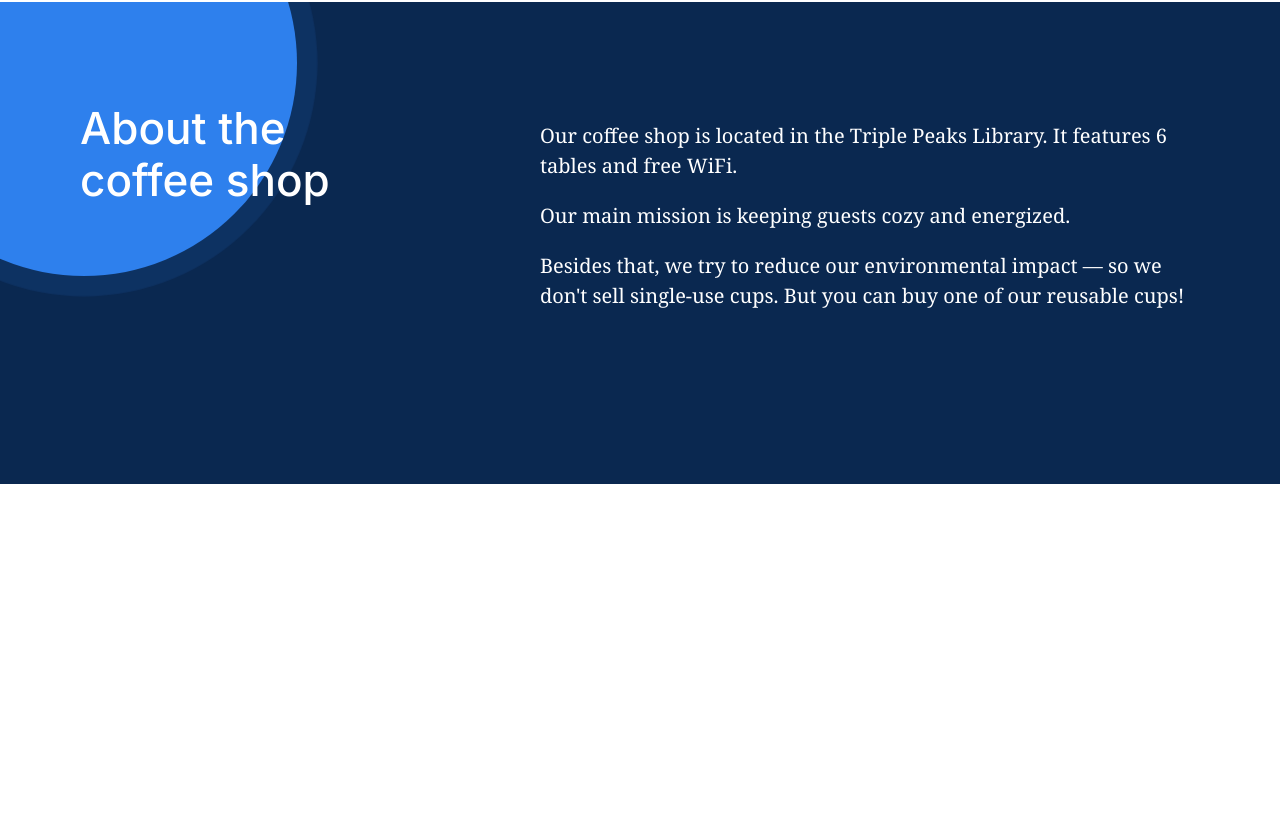
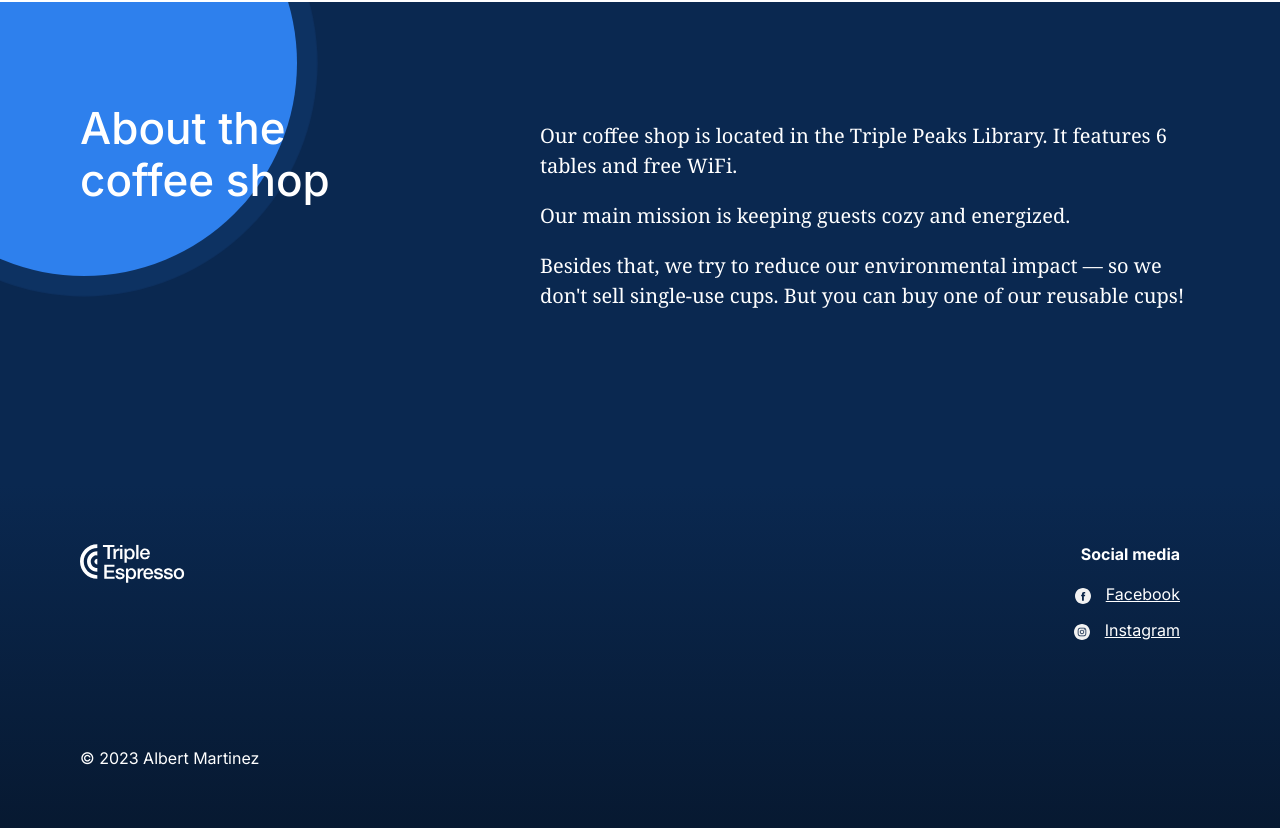
Before and after one commit to ialbertmartinez/se_project_coffeeshop, a plain HTML site: page index.html in a window 1280 px wide. Shown: the part 3624-4452 px from the top of the page. Before the commit the page ends 4108 px from the top, so only its background shows below. Drawn offline with Linux system fonts and the light colour scheme.

Commit message:
Add footer markup, styles, and page animations

```diff
--- /dev/null
+++ b/blocks/footer.css
@@ -0,0 +1,72 @@
+.footer {
+  background: linear-gradient(180deg, #0a2850 0%, #071931 100%);
+  color: #fff;
+  margin: 0;
+  padding: 60px 100px 60px 80px;
+}
+
+.footer__content {
+  display: flex;
+  justify-content: space-between;
+  align-items: flex-start;
+  margin-bottom: 108px;
+  box-sizing: border-box;
+}
+
+.footer__logo {
+  width: 105px;
+  height: 39px;
+}
+
+.footer__social-heading {
+  margin: 0 0 20px auto;
+  padding: 0;
+  color: #fff;
+  font-family: "Inter";
+  font-weight: bold;
+  font-size: 16px;
+  line-height: 20px;
+}
+
+.footer__social {
+  text-align: right;
+}
+
+.footer__list {
+  display: flex;
+  flex-flow: column nowrap;
+  gap: 16px;
+  margin: 0;
+  padding: 0;
+}
+
+.footer__list-item {
+  list-style-type: none;
+  font-family: "Inter";
+  font-size: 16px;
+  line-height: 20px;
+}
+
+.footer__social-icon {
+  width: 16px;
+  height: 16px;
+  margin-right: 10px;
+  vertical-align: middle;
+}
+
+.footer__social-link {
+  color: #fff;
+  transition: color 0.3s ease-in-out;
+}
+
+.footer__social-link:hover {
+  color: #c1c1c1;
+}
+
+.footer__copyright {
+  margin: 0;
+  padding: 0;
+  font-family: "Inter";
+  font-size: 16px;
+  line-height: 20px;
+}
--- a/blocks/form.css
+++ b/blocks/form.css
@@ -57,12 +57,13 @@
   font-size: 16px;
   line-height: 20px;
   background-color: rgba(47, 128, 237, 1);
-  transition: background-color 0.3s ease-in-out;
+  transition: background-color 0.3s ease-in-out, opacity 0.3s ease-in-out;
   color: #ffffff;
 }
 
 .form__button:hover {
   background-color: rgba(47, 128, 237, 0.7);
+  opacity: 0.7;
 }
 
 .form__checkbox {
--- a/blocks/menu.css
+++ b/blocks/menu.css
@@ -14,9 +14,11 @@
 }
 .menu__title,
 .menu__subtitle {
+  width: 100%;
   max-width: 780px;
   box-sizing: border-box;
   padding: 0;
+  text-align: center;
 }
 
 .menu__title {
@@ -32,7 +34,6 @@
   font-family: "Noto Serif";
   font-size: 20px;
   line-height: 30px;
-  text-align: center;
 }
 
 .menu__cards {
--- a/blocks/nav.css
+++ b/blocks/nav.css
@@ -32,8 +32,9 @@
   font-weight: 500;
   font-size: 16px;
   line-height: 20px;
+  transition: color 1.3s ease-in-out;
 }
 
 .nav__link:hover {
-  color: #1f69c9;
+  color: #2f80ed;
 }
--- a/index.html
+++ b/index.html
@@ -286,7 +286,38 @@
           <div class="about__circle about__circle_animation_blurred"></div>
         </section>
       </main>
-      <footer class="footer"></footer>
+
+      <footer class="footer">
+        <div class="footer__content">
+          <img
+            src="./images/logo_coffeeshop_light.svg"
+            alt="Triple espresso coffee shop logo"
+            class="footer__logo"
+          />
+          <div class="footer__social">
+            <h3 class="footer__social-heading">Social media</h3>
+            <ul class="footer__list">
+              <li class="footer__list-item">
+                <img
+                  src="images/facebook_white.svg"
+                  alt="a lowercase letter f as Facebook's iconic logo"
+                  class="footer__social-icon"
+                />
+                <a href="#" class="footer__social-link">Facebook</a>
+              </li>
+              <li class="footer__list-item">
+                <img
+                  src="images/instagram_white.svg"
+                  alt="Instagram's camera logo symbol"
+                  class="footer__social-icon"
+                />
+                <a href="#" class="footer__social-link">Instagram</a>
+              </li>
+            </ul>
+          </div>
+        </div>
+        <p class="footer__copyright">&#169; 2023 Albert Martinez</p>
+      </footer>
     </div>
   </body>
 </html>
--- a/pages/index.css
+++ b/pages/index.css
@@ -8,3 +8,4 @@
 @import url("../blocks/menu.css");
 @import url("../blocks/card.css");
 @import url("../blocks/about.css");
+@import url("../blocks/footer.css");
```
